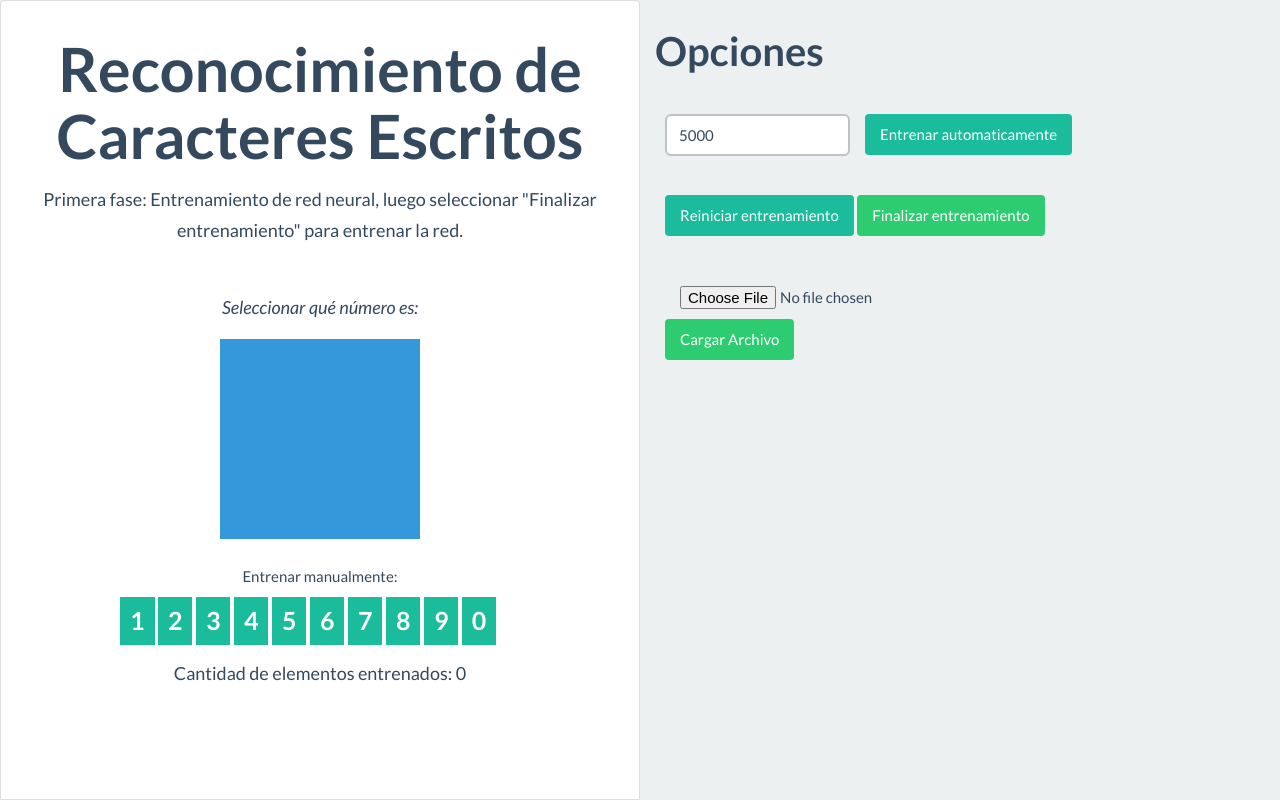
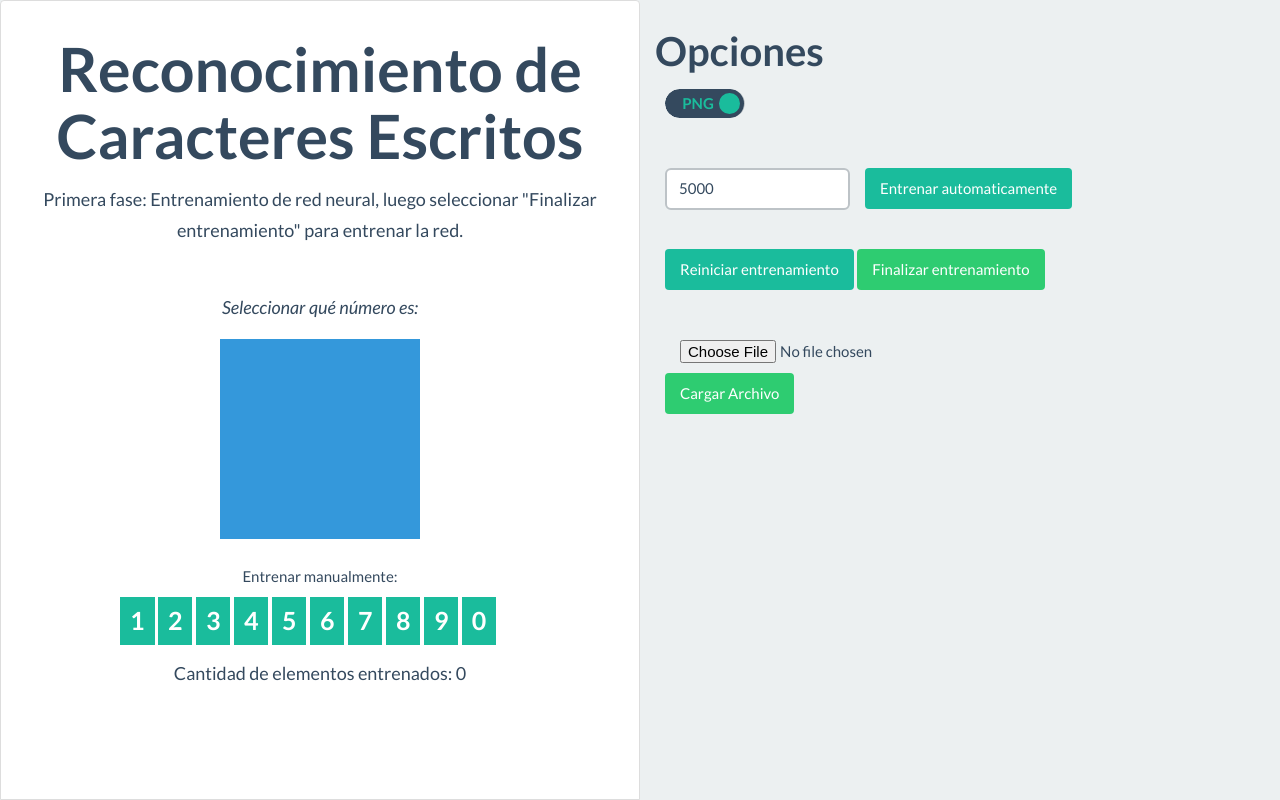
Before and after one commit to euphonie/recognizer, a website: page app.html in a window 1280 px wide. Drawn offline with Linux system fonts and the light colour scheme; no server answers.

Commit message:
Minor layout fixes

```diff
--- a/app.html
+++ b/app.html
@@ -139,8 +139,7 @@
           <canvas class="btn-info no-padding center-block" id="test" width="200" height="200"></canvas>
         </div>
         <div class="">
-          <button class="btn btn-primary col-md-2 col-md-offset-4" id="clean">Reset</button>
-          <button class="btn btn-primary col-md-2" id="random">Random</button>
+          <button class="btn btn-primary col-md-4 col-md-offset-4" id="random">Random</button>
         </div>
         <label class="manual-train btn-block" style="text-align:center">Entrenar manualmente:</label>
         <div class="digit-container" style="padding-top:20px">
@@ -161,6 +160,7 @@
       </div>
       <div class="col-md-6">
         <h3>Opciones</h3>
+        <input type="checkbox" data-toggle="switch" name="format-switch" checked>
         <div class="ident automatic-train" style="margin-top:40px">
           <div class="col-md-4" style="padding-left:0">
             <input type="text" id="epochs" value="5000" placeholder="Epocas" class="form-control" />
@@ -210,6 +210,11 @@
 
     $(function() {
 
+      $("[data-toggle='switch']").wrap('<div style="margin-left:10px" class="switch" />').parent().bootstrapSwitch();
+
+      // on = png; off = jpg
+      window.formatoImagen = $('input[name="format-switch"]').val();
+
       hideElement('#returnTraining, #clean, #identify, .persistenceBlock, #retrain, #random');
       window.canvas_side = 200;
 
@@ -219,6 +224,16 @@
         '3':'2',
         '4':'2',
         '5':'3',
+        '6':'3',
+        '7':'3',
+        '8':'4',
+        '9':'4',
+        '10':'5',
+        '11':'5',
+        '12':'1',
+        '13':'2',
+        '14':'4',
+        '15':'5'
       }
 
       // initialize training data
```
